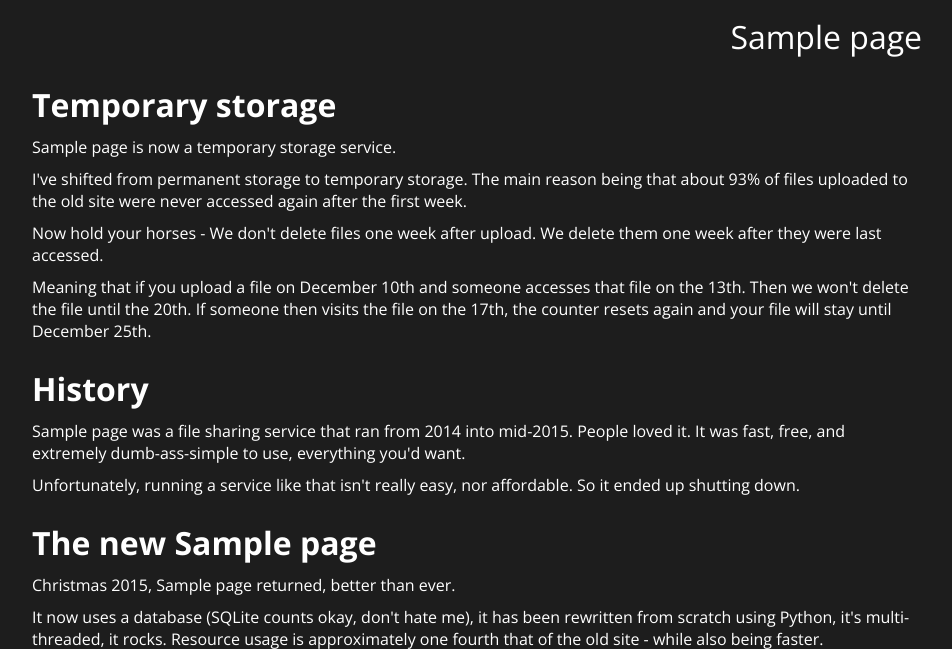
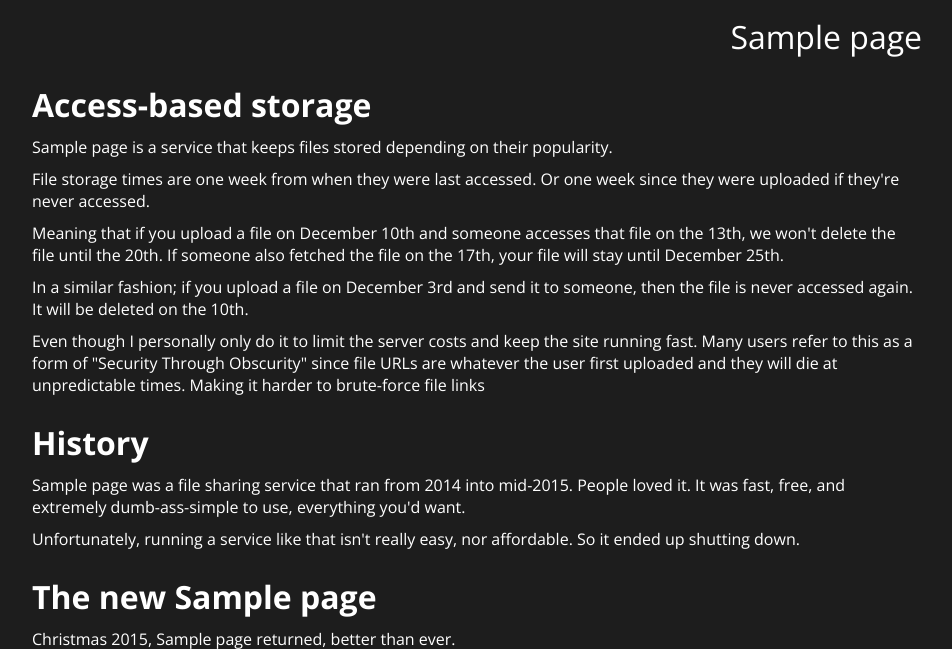
Before and after one commit to QuadPiece/QuadFile, a Flask app: template templates/about.html in a window 1280 px wide. Shown: the top 649 px of the page, without its empty margins (163-1115 px from the left). Run offline with Flask 2, Linux system fonts and the light colour scheme; the template is opened without the code that fills it: most values are stand-ins (such as "Sample title", 1, 10 or a date in 2020); parts of the project's set-up code (start-up, migrations or seed data) failed here and were passed over.

Commit message:
Edited some pages and cleaned conf.py sample

```diff
--- a/static/style.css
+++ b/static/style.css
@@ -50,7 +50,7 @@ body {
 
 .links {
   font-size: 0;
-  margin-top: 20px;
+  margin-top: 5px;
   text-align: center;
   list-style: none;
 }
--- a/templates/about.html
+++ b/templates/about.html
@@ -2,19 +2,22 @@
 {% block body %}
 
   <h1>
-    Temporary storage
+    Access-based storage
   </h1>
   <p>
-    {{ page.title }} is now a temporary storage service.
+    {{ page.title }} is a service that keeps files stored depending on their popularity.
   </p>
   <p>
-    I've shifted from permanent storage to temporary storage. The main reason being that about 93% of files uploaded to the old site were never accessed again after the first week.
+    File storage times are one week from when they were last accessed. Or one week since they were uploaded if they're never accessed.
   </p>
   <p>
-    Now hold your horses - We don't delete files one week after upload. We delete them one week after they were last accessed.
+    Meaning that if you upload a file on December 10th and someone accesses that file on the 13th, we won't delete the file until the 20th. If someone also fetched the file on the 17th, your file will stay until December 25th.
   </p>
   <p>
-    Meaning that if you upload a file on December 10th and someone accesses that file on the 13th. Then we won't delete the file until the 20th. If someone then visits the file on the 17th, the counter resets again and your file will stay until December 25th.
+    In a similar fashion; if you upload a file on December 3rd and send it to someone, then the file is never accessed again. It will be deleted on the 10th.
+  </p>
+  <p>
+    Even though I personally only do it to limit the server costs and keep the site running fast. Many users refer to this as a form of "Security Through Obscurity" since file URLs are whatever the user first uploaded and they will die at unpredictable times. Making it harder to brute-force file links
   </p>
 
   <h1>
--- a/templates/upload.html
+++ b/templates/upload.html
@@ -3,7 +3,6 @@
   <h1 class="title">
     QuadFile
   </h1>
-  <p class="note">This is temporary storage, check the about page for details</p>
   <form action="" id="form" name="fileForm" method="post" enctype="multipart/form-data" class="uploadForm">
     <div id="uploadButton" class="uploadButton">
       <p id="uploadText">
@@ -13,6 +12,7 @@
     </div>
     <input type="hidden" name="source" value="web">
   </form>
+  <p class="note">This storage is not always permanent, check the about page for details</p>
   <ul class="links">
     <li>
       <a href="/about">About</a>
```
Also changed, not shown: 1 other file.
